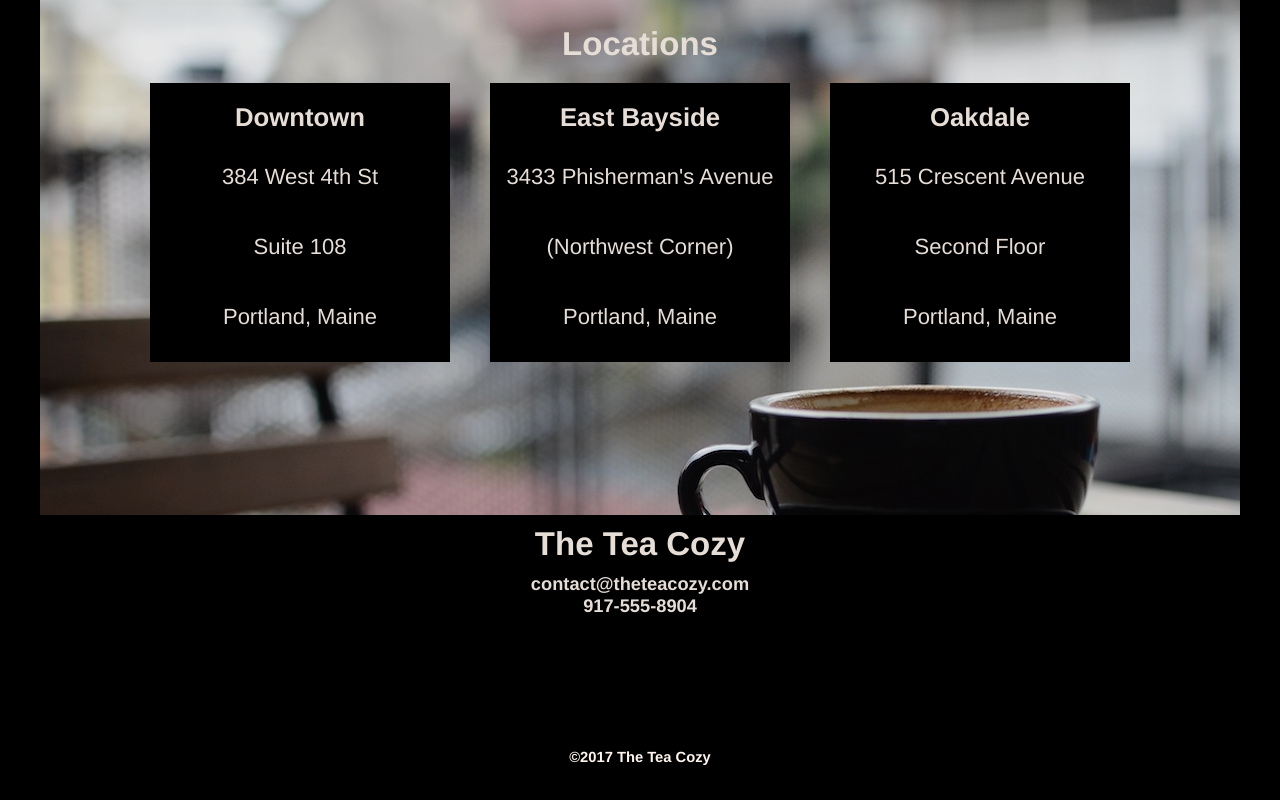
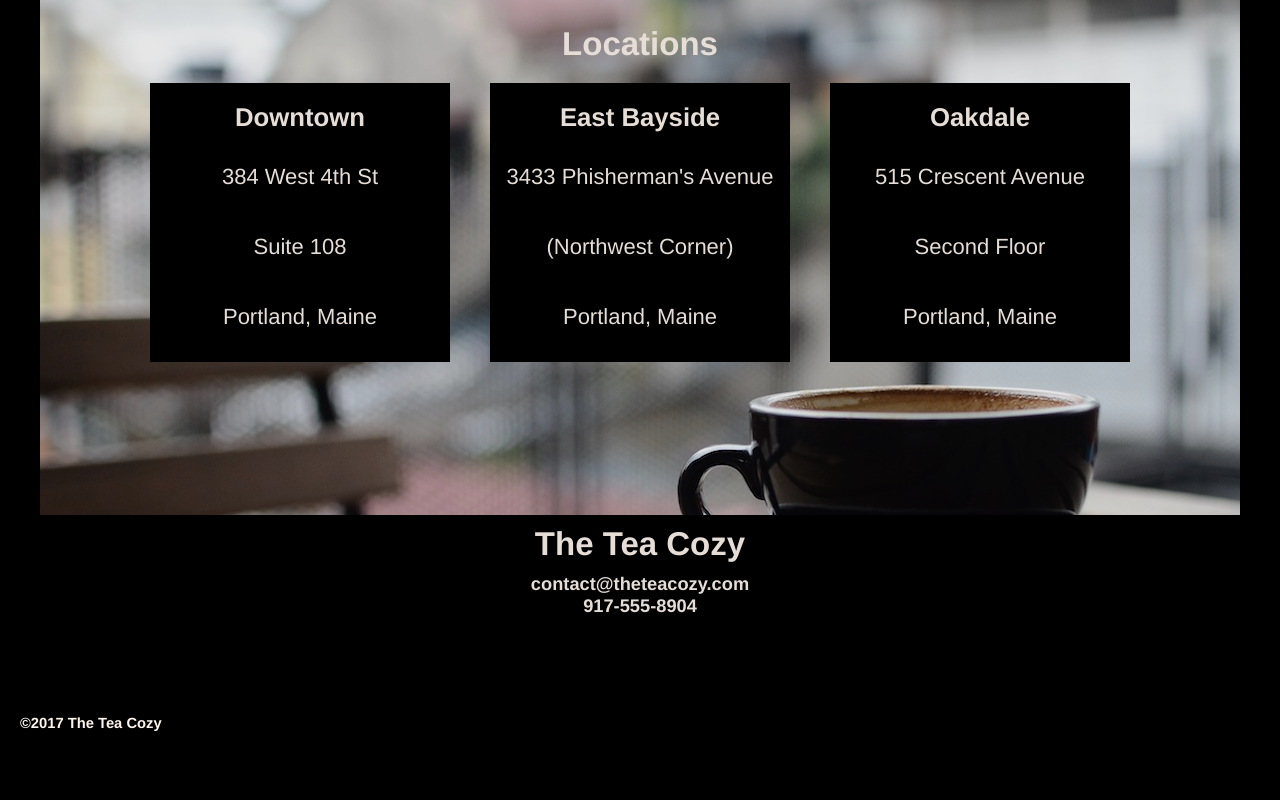
Before and after one commit to billdote/TeaCozy, a plain HTML site: page index.html in a window 1280 px wide. Shown: the part 1614-2414 px from the top of the page. After the commit the page ends 2345 px from the top, so only its background shows below. Drawn offline with Linux system fonts and the light colour scheme.

Commit message:
Aligned footer to left, added left padding, removed margin from h6 tags

```diff
--- a/resources/css/style.css
+++ b/resources/css/style.css
@@ -10,7 +10,7 @@ h2, h3, h4 {
   margin: 0;
   padding: 10px;
 }
-h5 {
+h5, h6 {
   margin: 0;
 }
 /*Header & Logo Styling*/
@@ -109,3 +109,8 @@ a {
 #contact {
   height: 200px;
 }
+/*Footer Styling*/
+footer {
+  text-align: left;
+  padding-left: 20px;
+}
```
